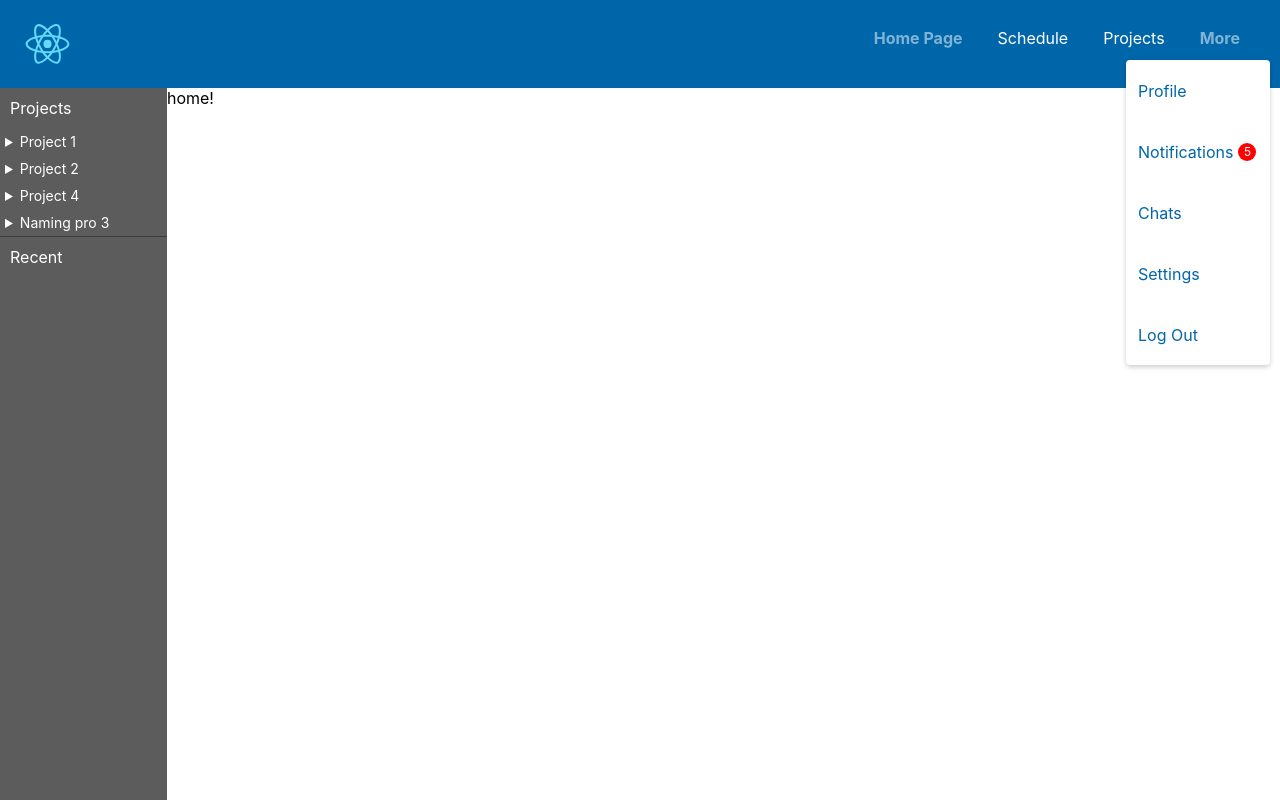
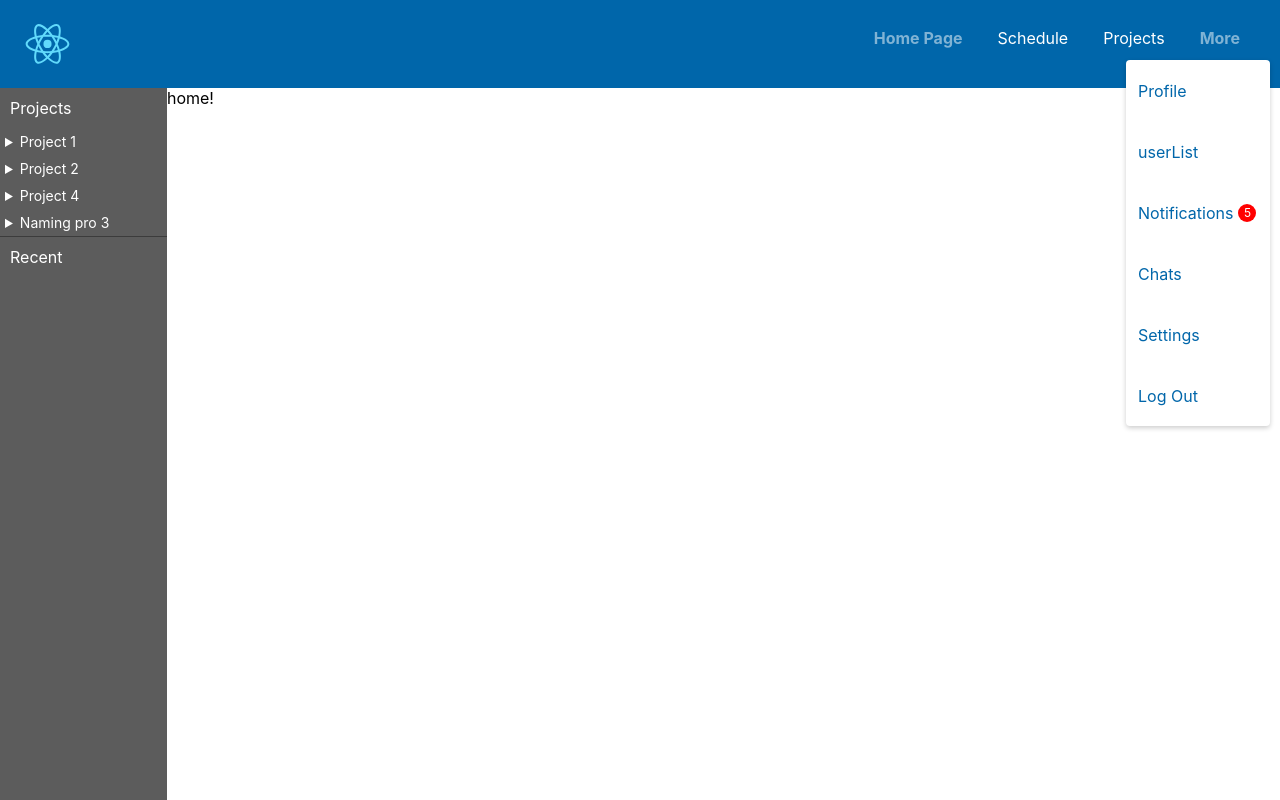
Before and after one commit to ToporetsDA/SciWork, a React (Create React App) app in the folder sci_work_front/: page / in a window 1280 px wide. Both pictures are taken after a click on the element "More". Built offline with nearby package versions, Linux system fonts and the light colour scheme.

Commit message:
Schedule bug fix
Now week scale is properly handling edge values(sunday)

```diff
--- a/sci_work_front/src/App.js
+++ b/sci_work_front/src/App.js
@@ -6,6 +6,8 @@ import AppNav from './Components/AppNav'
 import AppContent from './Components/AppContent'
 
 function App() {
+
+  //app
 
   const [state, setState] = useState({
     currentPage: 'Home Page',   //string
@@ -123,7 +125,7 @@ function App() {
           days: ['Mon', 'Tue', 'Wed', 'Thu', 'Fri', 'Sat', 'Sun'],
           thirdParty: true,
           serviceName: "Zoom",
-          id: 11
+          id: 1000000001
         },
         {
           name: "Code review 1",
@@ -136,7 +138,7 @@ function App() {
           days: [],
           thirdParty: false,
           serviceName: null,
-          id: 12
+          id: 1000000002
         }
       ],
       id: 1
@@ -149,29 +151,29 @@ function App() {
       activities: [
         {
           name: "Sprint Planning 2",
-          startDate: "2024-12-07",
-          endDate: "2024-12-20",
-          startTime: "16:15",
-          endTime: "18:40",
+          startDate: "2024-12-16",
+          endDate: "2024-12-22",
+          startTime: "11:15",
+          endTime: "13:10",
           page: false,
           repeat: true,
-          days: ['Mon', 'Tue', 'Fri'],
+          days: ['Mon', 'Tue', 'Fri', 'sun'],
           thirdParty: true,
           serviceName: "Zoom",
-          id: 21
+          id: 2000000001
         },
         {
           name: "Review 2",
-          startDate: "2024-09-16",
-          endDate: "2024-09-20",
+          startDate: "2024-12-16",
+          endDate: "2024-12-27",
           startTime: "08:30",
           endTime: "09:45",
           page: false,
           repeat: true,
-          days: ['Mon', 'Fri'],
+          days: ['Mon', 'Fri', 'sun'],
           thirdParty: true,
           serviceName: "Google Meet",
-          id: 22
+          id: 2000000002
         }
       ],
       id: 2
@@ -184,8 +186,8 @@ function App() {
       activities: [
         {
           name: "Sprint Planning 4",
-          startDate: "2024-11-04",
-          endDate: "2024-12-18",
+          startDate: "2023-12-04",
+          endDate: "2024-01-18",
           startTime: "16:30",
           endTime: "18:45",
           page: false,
@@ -193,12 +195,12 @@ function App() {
           days: ['Tue', 'Wed', 'Fri'],
           thirdParty: true,
           serviceName: "Zoom",
-          id: 31
+          id: 3000000001
         },
         {
           name: "Review 4",
-          startDate: "2024-11-16",
-          endDate: "2024-12-12",
+          startDate: "2023-12-16",
+          endDate: "2024-01-12",
           startTime: "16:30",
           endTime: "17:45",
           page: false,
@@ -206,7 +208,7 @@ function App() {
           days: ['Tue'],
           thirdParty: true,
           serviceName: "Google Meet",
-          id: 32
+          id: 3000000002
         }
       ],
       id: 3
@@ -228,7 +230,7 @@ function App() {
           days: ['Tue', 'Wed', 'Thu'],
           thirdParty: true,
           serviceName: "Zoom",
-          id: 41
+          id: 4000000001
         },
         {
           name: "Review 3",
@@ -241,14 +243,69 @@ function App() {
           days: ['Fri'],
           thirdParty: true,
           serviceName: "Google Meet",
-          id: 42
+          id: 4000000002
         }
       ],
       id: 4
     }
   ])
 
+  //notifications
+
+  const [notifications, setNotifications] = useState([
+    {
+      sourceProject: 2,
+      sourceActivity: 2000002,
+      content: "Starts in 10 minutes",
+      generationDate: "2024-12-16",
+      generationTime: "08:20"
+    },
+    {
+      sourceProject: 2,
+      sourceActivity: 2000001,
+      content: "Starts in 10 minutes",
+      generationDate: "2024-12-16",
+      generationTime: "08:20"
+    },
+    {
+      sourceProject: 2,
+      sourceActivity: 2000001,
+      content: "Starts in 10 minutes",
+      generationDate: "2024-12-17",
+      generationTime: "08:20"
+    },
+    {
+      sourceProject: 2,
+      sourceActivity: 2000002,
+      content: "Starts in 10 minutes",
+      generationDate: "2024-12-20",
+      generationTime: "08:20"
+    },
+    {
+      sourceProject: 2,
+      sourceActivity: 2000001,
+      content: "Starts in 10 minutes",
+      generationDate: "2024-12-20",
+      generationTime: "08:20"
+    },
+    {
+      sourceProject: 2,
+      sourceActivity: 2000002,
+      content: "Starts in 10 minutes",
+      generationDate: "2024-12-22",
+      generationTime: "08:20"
+    },
+    {
+      sourceProject: 2,
+      sourceActivity: 2000001,
+      content: "Starts in 10 minutes",
+      generationDate: "2024-12-22",
+      generationTime: "08:20"
+    },
+  ])
+
   //header
+
   const isCompany = true;
   const [isLoggedIn, setLoggedIn] = useState(true);
   const [notificationsCount, setNotificationsCount] = useState(5);
@@ -274,6 +331,7 @@ function App() {
             <AppHeader
               state={state}
               setState={setState}
+              userData={userData}
               handleLoggedIn={handleLoggedIn}
               notifications={notificationsCount}
               organisationType={isCompany}
--- a/sci_work_front/src/Components/AppHeader.js
+++ b/sci_work_front/src/Components/AppHeader.js
@@ -2,10 +2,16 @@ import React, { useState, useRef, useEffect } from 'react';
 import '../css/AppHeader.css';
 import logo from "../logo.svg";
 
-const AppHeader = ({ state, setState, handleLoggedIn, notifications, organisationType}) => {
+const AppHeader = ({ state, setState, userData, handleLoggedIn, notifications, organisationType}) => {
     const [isDropdownOpen, setDropdownOpen] = useState(false);
     const dropdownRef = useRef(null);
 
+    const pages = ['Home Page', 'Schedule', (organisationType) ? 'Projects' : 'Subjects'];
+    const morePages = (userData.genStatus === 0) ? (
+        ['Profile', 'userList', 'Notifications', 'Chats', 'Settings']
+    ) : (
+        ['Profile', 'Notifications', 'Chats', 'Settings']
+    );
 
     //go to page
     const handleClick = (page) => {
@@ -46,7 +52,7 @@ const AppHeader = ({ state, setState, handleLoggedIn, notifications, organisatio
         <header>
             <img className="logo" src={logo} alt="SciWork" />
             <ul className="menu">
-                {['Home Page', 'Schedule', (organisationType) ? 'Projects' : 'Subjects'].map((page) => (
+                {pages.map((page) => (
                 <li
                     key={page}
                     onClick={() => handleClick(page)}
@@ -79,7 +85,7 @@ const AppHeader = ({ state, setState, handleLoggedIn, notifications, organisatio
                     )}
                     {isDropdownOpen && (
                         <ul className="more">
-                            {['Profile', 'Notifications', 'Chats', 'Settings'].map((page) => (
+                            {morePages.map((page) => (
                             <li
                                 key={page}
                                 onClick={() => handleClick(page)}
--- a/sci_work_front/src/Components/pages/Chats.js
+++ b/sci_work_front/src/Components/pages/Chats.js
@@ -5,7 +5,7 @@ const Chats = () => {
 
     return (
         <>
-
+            Coming soon
         </>
     )}
 
--- a/sci_work_front/src/Components/pages/Notifications.js
+++ b/sci_work_front/src/Components/pages/Notifications.js
@@ -1,7 +1,7 @@
 import React from 'react';
 import '../../css/pages/Notifications.css';
 
-const Notifications = () => {
+const Notifications = (state, setState, notifications) => {
 
     return (
         <>
--- a/sci_work_front/src/Components/pages/Profile.js
+++ b/sci_work_front/src/Components/pages/Profile.js
@@ -85,6 +85,8 @@ export default Profile;
 
 /*!!! for beta-version !!!
 
+permission list
+
 profile image
 
 locale related settings
--- a/sci_work_front/src/Components/pages/Settings.js
+++ b/sci_work_front/src/Components/pages/Settings.js
@@ -5,7 +5,7 @@ const Settings = () => {
 
     return (
         <>
-
+            Coming soon
         </>
     )}
 
--- a/sci_work_front/src/Components/pages/pageComponents/ScheduleBoard.js
+++ b/sci_work_front/src/Components/pages/pageComponents/ScheduleBoard.js
@@ -2,6 +2,10 @@ import React, { useEffect, useState, useCallback, useMemo } from 'react';
 import '../../../css/pages/pageComponents/ScheduleBoard.css';
 
 const ScheduleBoard = ({ data, state, setState, currentScale, setCurrentScale, gridValues, setGridValues, intervalAnchor, scheduleBoard }) => {
+
+    const projectId = (id) => {
+        return Math.floor(id / 1000000000);
+    }
 
     const goToPage = useCallback((event) => {
         if (event.type === 'project') {
@@ -18,8 +22,8 @@ const ScheduleBoard = ({ data, state, setState, currentScale, setCurrentScale, g
             setState((prevState) => ({
                 ...prevState,
                 currentPage: 'Activity',
-                currentProject:  data.find(p => p.id === event.project),
-                currentActivity:  data.find(p => p.id === event.project).find(a => a.id === event.id),
+                currentProject:  data.find(p => p.id === projectId(event.id)),
+                currentActivity:  data.find(p => p.id === projectId(event.id)).find(a => a.id === event.id),
             }));
             // console.log(state);
         }
@@ -27,7 +31,7 @@ const ScheduleBoard = ({ data, state, setState, currentScale, setCurrentScale, g
             setState((prevState) => ({
                 ...prevState,
                 currentPage: 'Project',
-                currentProject:  data.find(p => p.id === event.project)
+                currentProject:  data.find(p => p.id === projectId(event.id))
             }));
         }
     }, [data, setState]);
@@ -124,8 +128,8 @@ const ScheduleBoard = ({ data, state, setState, currentScale, setCurrentScale, g
 
     const rangeToDisplay = useMemo(() => ({
         week: {
-            start: new Date(intervalAnchor.getFullYear(), intervalAnchor.getMonth(), intervalAnchor.getDate() - intervalAnchor.getDay()),
-            end: new Date(intervalAnchor.getFullYear(), intervalAnchor.getMonth(), intervalAnchor.getDate() - intervalAnchor.getDay() + 6),
+            start: new Date(intervalAnchor.getFullYear(), intervalAnchor.getMonth(), intervalAnchor.getDate() - ((intervalAnchor.getDay() === 0) ? 6 : intervalAnchor.getDay() - 1)),
+            end: new Date(intervalAnchor.getFullYear(), intervalAnchor.getMonth(), intervalAnchor.getDate() - ((intervalAnchor.getDay() === 0) ? 6 : intervalAnchor.getDay() - 1) + 6),
         },
         month: {
             start: new Date(intervalAnchor.getFullYear(), intervalAnchor.getMonth(), 1),
@@ -143,9 +147,9 @@ const ScheduleBoard = ({ data, state, setState, currentScale, setCurrentScale, g
 
         const { start, end } = rangeToDisplay[currentScale];
 
-        // Filter and process activities
+        // Filter and process activities Math.floor(event.id / 1000000000)
         const filteredActivities = data
-            .flatMap(project => project.activities?.map(activity => ({ ...activity, project: project.id })) || [])
+            .flatMap(project => project.activities)
             .flatMap(activity => {
 
                 if (activity.startDate === activity.endDate) {
@@ -399,7 +403,7 @@ const ScheduleBoard = ({ data, state, setState, currentScale, setCurrentScale, g
                     // event data to display
                     let content = ``;
                     if (group[i].type === 'activity') {
-                        content += `${data.find(p => p.id === group[i].project).name}: `
+                        content += `${data.find(p => p.id === projectId(group[0].id)).name}: `
                     }
 
                     if (currentScale === 'week') {
@@ -420,7 +424,7 @@ const ScheduleBoard = ({ data, state, setState, currentScale, setCurrentScale, g
                 let content = ``;
                 if (group.length === 1) {//event
                     if (group[0].type === 'activity') {
-                        content += `${data.find(p => p.id === group[0].project).name}: `
+                        content += `${data.find(p => p.id === projectId(group[0].id)).name}: `
                     }
 
                     if (currentScale === 'week') {
@@ -433,7 +437,7 @@ const ScheduleBoard = ({ data, state, setState, currentScale, setCurrentScale, g
                 else {//joint block
                     group.forEach((event, i) => {
                         if (event.type === 'activity') {
-                            content += `${data.find(p => p.id === event.project).name}: `
+                            content += `${data.find(p => p.id === projectId(event.id)).name}: `
                         }
                         content += `${event.name}\n`
                     });
```
Also changed, not shown: sci_work_front/src/Components/pages/dialogs/AddEditItem.js (+8 -6 lines).
